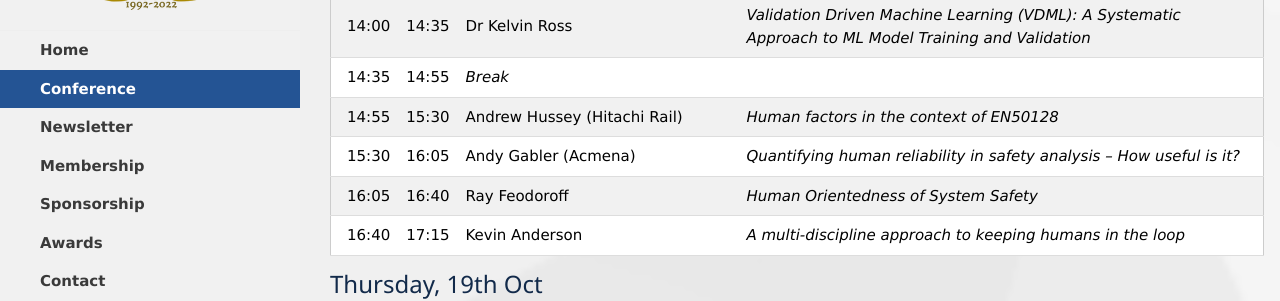
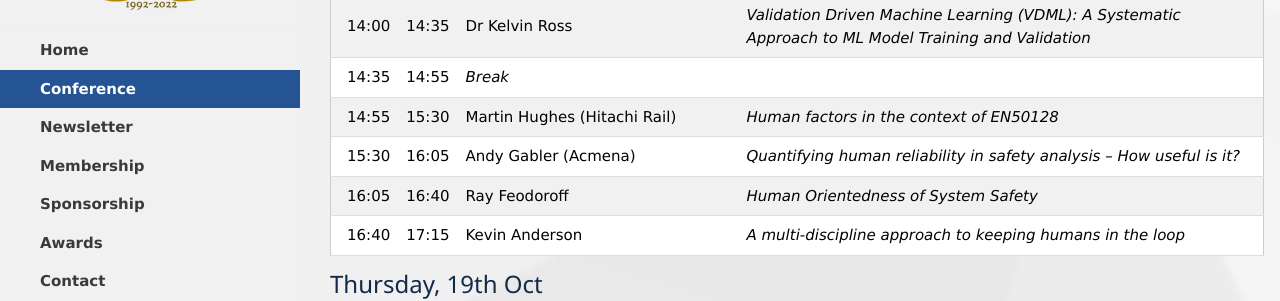
Before and after one commit to aus-safety-critical-systems-assoc/aus-safety-critical-systems-assoc.github.io, a Jekyll site: the page built from _conferences/2023.markdown, in a window 1280 px wide and 900 px high, scrolled down 4984 px. Shown: the part 152-453 px from the top of the window. Built offline with Jekyll 4.4.1, drawn with Linux system fonts in a browser that asks for light colours.

Commit message:
Update 2023.markdown

```diff
--- a/_conferences/2023.markdown
+++ b/_conferences/2023.markdown
@@ -145,7 +145,7 @@ She is a director on the Board of the Australian Council of Professions.
 | 13:00 | 14:00 | (**Keynote**) Jane MacMaster |  |
 | 14:00 | 14:35 | Dr Kelvin Ross | *Validation Driven Machine Learning (VDML): A Systematic Approach to ML Model Training and Validation* |
 | 14:35 | 14:55 | *Break* | |
-| 14:55 | 15:30 | Andrew Hussey (Hitachi Rail) | *Human factors in the context of EN50128* |
+| 14:55 | 15:30 | Martin Hughes (Hitachi Rail) | *Human factors in the context of EN50128* |
 | 15:30 | 16:05 | Andy Gabler (Acmena) | *Quantifying human reliability in safety analysis – How useful is it?* |
 | 16:05 | 16:40 | Ray Feodoroff | *Human Orientedness of System Safety* |
 | 16:40 | 17:15 | Kevin Anderson | *A multi-discipline approach to keeping humans in the loop* |
```
